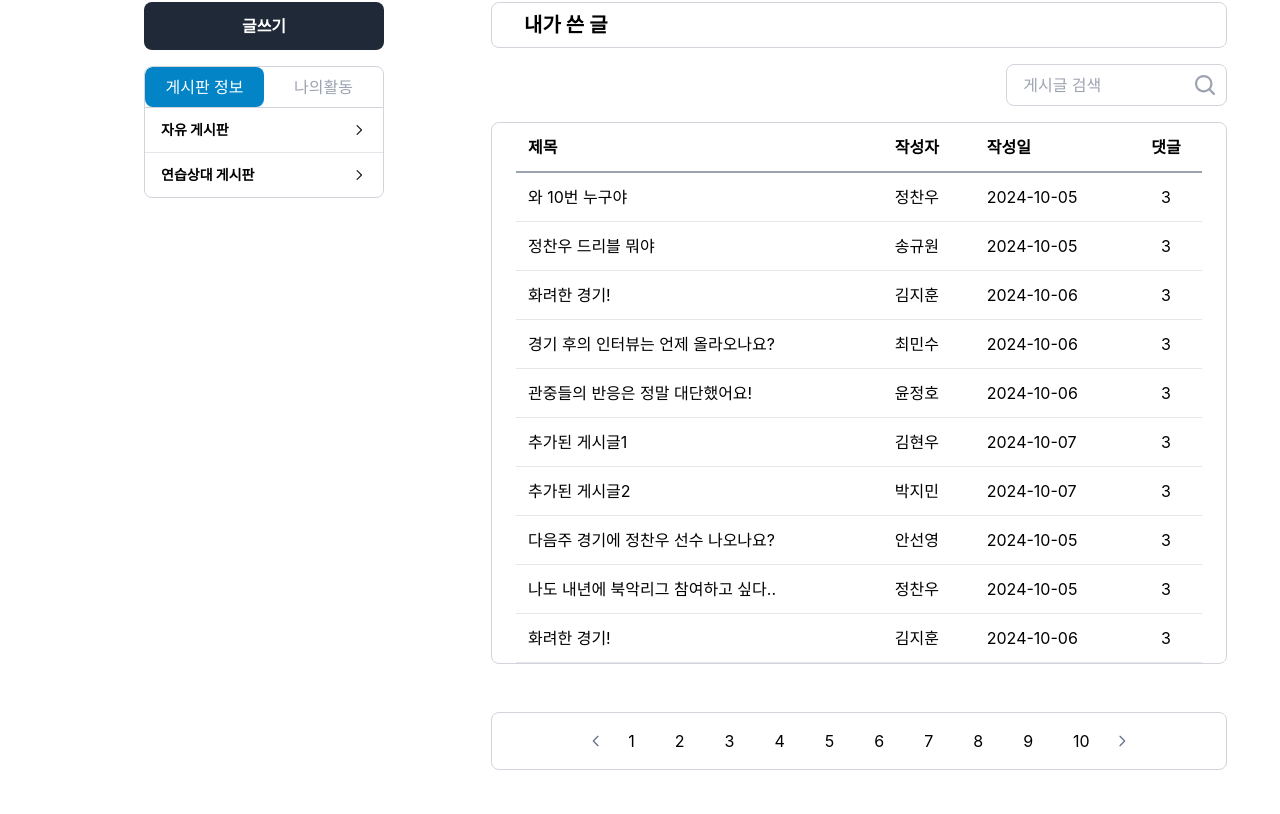
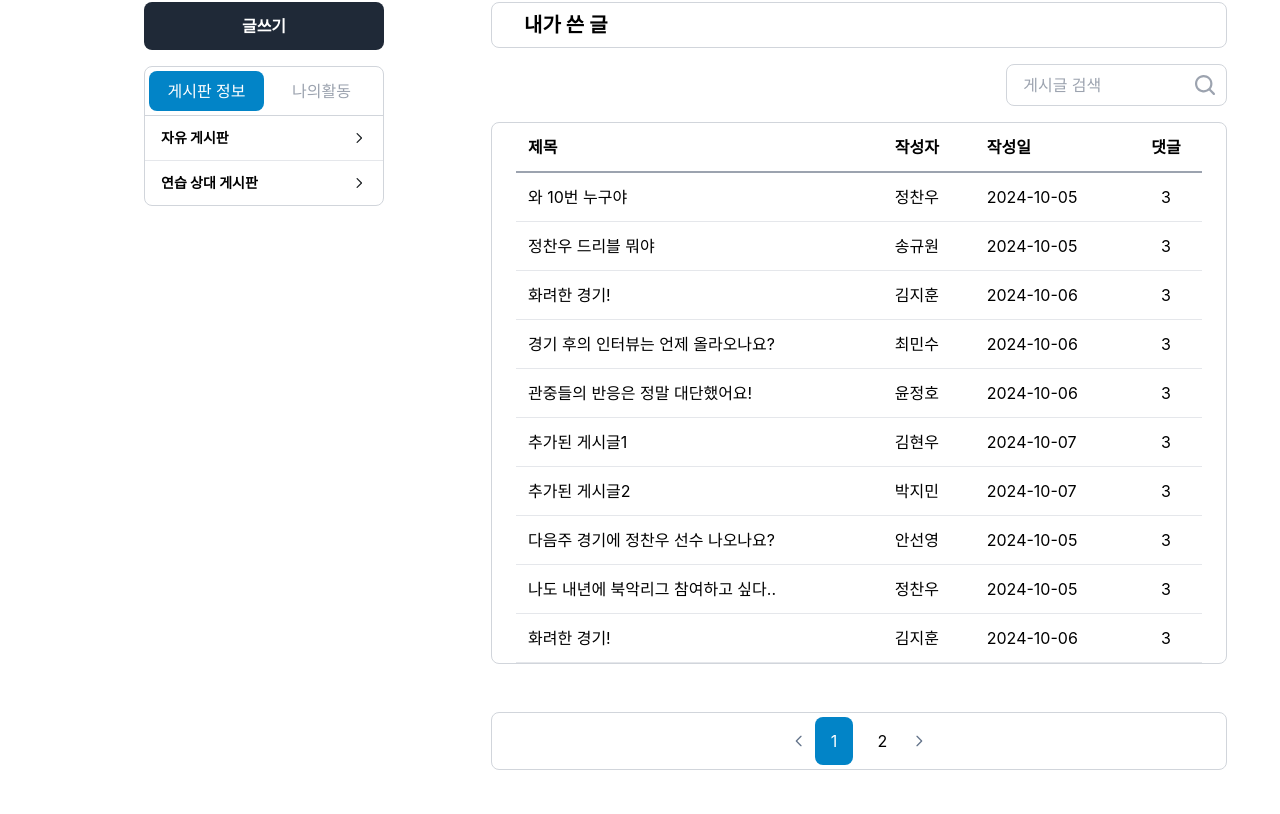
Before and after one commit to s-bukak/s-bukak-frontend, a React (Create React App) app: page /my-wrote in a window 1280 px wide. Shown: the part 206-1020 px from the top of the page. Built offline with nearby package versions, Linux system fonts and the light colour scheme.

Commit message:
refactor : 페이지 넘버, 커뮤버튼 수정

```diff
--- a/src/components/CommunityButton.js
+++ b/src/components/CommunityButton.js
@@ -1,8 +1,10 @@
 import React, { useState } from 'react';
+import { useNavigate } from 'react-router-dom';
 import arrow from '../assets/icons/arrow.svg';
 
 function CommunityButton() {
   const [activeButton, setActiveButton] = useState('게시판 정보');
+  const navigate = useNavigate();
 
   const handleClick = (button) => {
     setActiveButton(button);
@@ -18,12 +20,18 @@ function CommunityButton() {
     if (activeButton === '게시판 정보') {
       return (
         <>
-          <div className="flex justify-between items-center px-4 py-3 border-b border-gray-200">
+          <div
+            className="flex justify-between items-center px-4 py-3 border-b border-gray-200 cursor-pointer"
+            onClick={() => navigate('/free-community')}
+          >
             <span className="text-sm font-bold">자유 게시판</span>
             <img src={arrow} alt="Arrow Icon" className="w-4 h-4" />
           </div>
-          <div className="flex justify-between items-center px-4 py-3">
-            <span className="text-sm font-bold">연습상대 게시판</span>
+          <div
+            className="flex justify-between items-center px-4 py-3 cursor-pointer"
+            onClick={() => navigate('/match-community')}
+          >
+            <span className="text-sm font-bold">연습 상대 게시판</span>
             <img src={arrow} alt="Arrow Icon" className="w-4 h-4" />
           </div>
         </>
@@ -31,11 +39,18 @@ function CommunityButton() {
     } else if (activeButton === '나의활동') {
       return (
         <>
-          <div className="flex justify-between items-center px-4 py-3 border-b border-gray-200">
+          <div
+            className="flex justify-between items-center px-4 py-3 border-b border-gray-200"
+            onClick={() => navigate('/my-wrote')}
+          >
             <span className="text-sm font-bold">내가 쓴 글</span>
             <img src={arrow} alt="Arrow Icon" className="w-4 h-4" />
           </div>
-          <div className="flex justify-between items-center px-4 py-3">
+
+          <div
+            className="flex justify-between items-center px-4 py-3"
+            onClick={() => navigate('/my-comment')}
+          >
             <span className="text-sm font-bold">댓글 단 글</span>
             <img src={arrow} alt="Arrow Icon" className="w-4 h-4" />
           </div>
@@ -57,7 +72,7 @@ function CommunityButton() {
       {/* 탭 및 리스트 컨테이너 */}
       <div className="border border-gray-300 rounded-lg overflow-hidden">
         {/* 탭 영역 */}
-        <div className="flex border-b border-gray-300">
+        <div className="flex border-b border-gray-300 py-1 px-1">
           <button className={getButtonClass('게시판 정보')} onClick={() => handleClick('게시판 정보')}>
             게시판 정보
           </button>
--- a/src/components/PageNumber.js
+++ b/src/components/PageNumber.js
@@ -1,37 +1,23 @@
-import React, { useState } from 'react';
+import React from 'react';
+import reverseLink from "../assets/icons/reverseLink.svg";
 import Link from "../assets/icons/link.svg";
-import reverseLink from "../assets/icons/reverseLink.svg";
 
-export default function PageNumber() {
-  const [startPage, setStartPage] = useState(1);
-
-  const handlePageClick = (page) => {
-    console.log(`Page ${page} clicked`);
-  };
-
-  const handleLinkClick = () => {
-    setStartPage((prevStartPage) => prevStartPage + 10);
-  };
-
-  const handleReverseLinkClick = () => {
-    if (startPage > 1) {
-      setStartPage((prevStartPage) => prevStartPage - 10);
-    }
-  };
-
+export default function PageNumber({ currentPage, startPage, totalPages, onPageChange, onNextClick, onPrevClick }) {
   return (
     <div className="w-full sm:w-3/4 md:w-full p-1 border border-gray-300 rounded-lg flex flex-wrap justify-center space-x-2 mt-12 mb-24">
-      <img src={reverseLink} alt="Reverse Link icon" onClick={handleReverseLinkClick} className="cursor-pointer" />
-      {Array.from({ length: 10 }, (_, i) => startPage + i).map((page) => (
+      <img src={reverseLink} alt="Reverse Link icon" onClick={onPrevClick} className="cursor-pointer" />
+      {Array.from({ length: Math.min(10, totalPages - startPage + 1) }, (_, i) => startPage + i).map((page) => (
         <button
           key={page}
-          onClick={() => handlePageClick(page)}
-          className="px-2 py-1 sm:px-3 sm:py-2 md:px-4 md:py-3 border-none flex items-center"
+          onClick={() => onPageChange(page)}
+          className={`px-2 py-1 sm:px-3 sm:py-2 md:px-4 md:py-3 border-none flex items-center rounded-lg ${
+            currentPage === page ? 'bg-sky-600 text-white' : 'bg-white text-black'
+          }`}
         >
           {page}
         </button>
       ))}
-      <img src={Link} alt="Link icon" onClick={handleLinkClick} className="cursor-pointer" />
+      <img src={Link} alt="Link icon" onClick={onNextClick} className="cursor-pointer" />
     </div>
   );
 }
```
